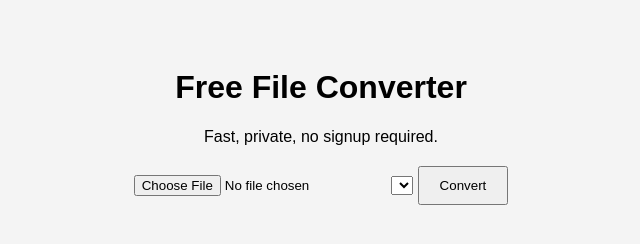
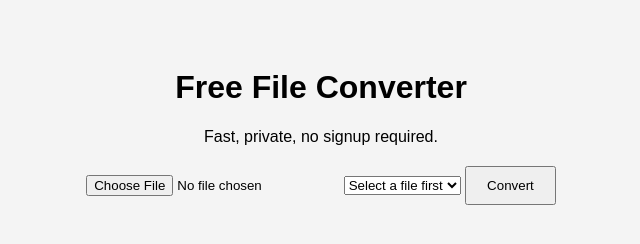
Before and after one commit to norxdev/Converter, a plain HTML site: page index.html in a window 1280 px wide. Shown: the whole page, without its empty margins (319-959 px from the left). Drawn offline with Linux system fonts and the light colour scheme.

Commit message:
Add default option to conversion type select

```diff
--- a/index.html
+++ b/index.html
@@ -16,9 +16,15 @@
 
 <form id="upload-form">
   <input type="file" id="file-input" required>
-  <select id="conversion-type"></select>
+
+  <select id="conversion-type">
+    <option value="">Select a file first</option>
+  </select>
+
   <button type="submit">Convert</button>
 </form>
+
+<div id="result"></div>
 
 <div id="processing-modal">
   <div class="modal-box">
```
